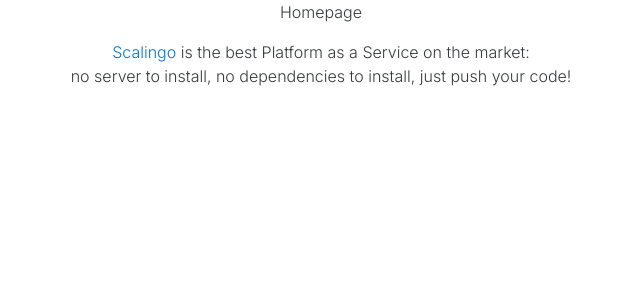
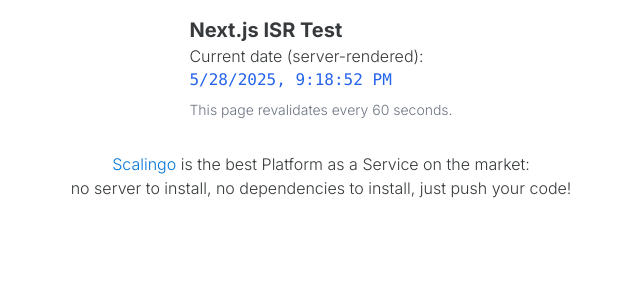
Before and after one commit to sevfurneaux/sample-nextjs-standalone, a Next.js app: page / in a window 1280 px wide. Shown: the top 300 px of the page, without its empty margins (319-959 px from the left). Built offline with nearby package versions, Linux system fonts and the light colour scheme.

Commit message:
Revalidate page every 60 seconds

```diff
--- a/app/page.tsx
+++ b/app/page.tsx
@@ -1,3 +1,16 @@
-export default function Home() {
-  return "Homepage";
+export const revalidate = 60;
+
+export default async function Page() {
+  const currentDate = new Date().toLocaleString();
+
+  return (
+    <main className="p-4">
+      <h1 className="text-xl font-bold">Next.js ISR Test</h1>
+      <p>Current date (server-rendered):</p>
+      <p className="text-blue-600 font-mono">{currentDate}</p>
+      <p className="text-sm mt-2 text-gray-500">
+        This page revalidates every 60 seconds.
+      </p>
+    </main>
+  );
 }
```
